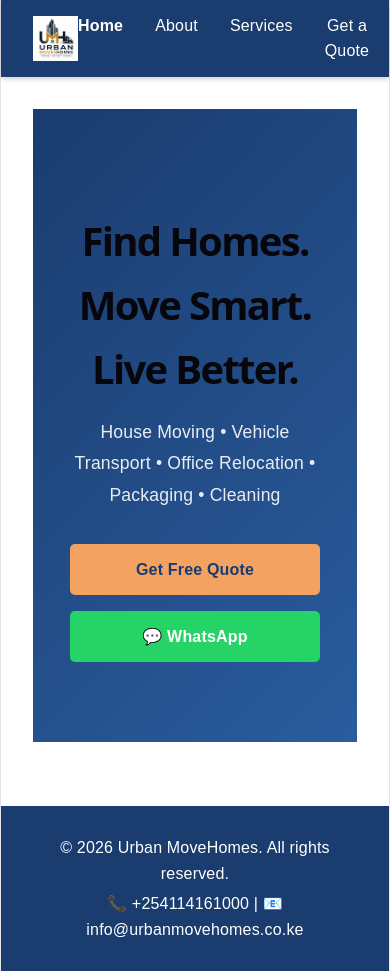
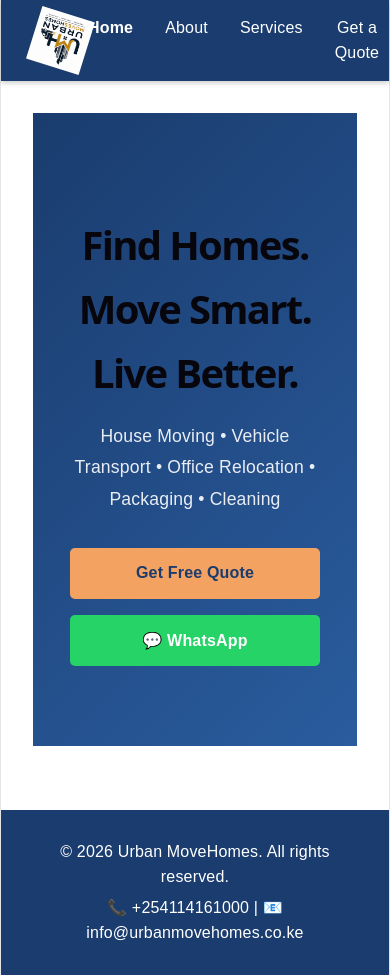
Before and after one commit to ArapCheruiyot/UrbanMovesHomes, a React (Vite) app: page / in a window 390 px wide. Shown: the top 975 px of the page. Built offline with nearby package versions, Linux system fonts and the light colour scheme.

Commit message:
Update logo.css

```diff
--- a/src/css/logo.css
+++ b/src/css/logo.css
@@ -4,7 +4,7 @@
     align-items: center;
 }
 
-/* Text logo — change font-size to control size */
+/* Text logo */
 .logo-text {
     color: #fff;
     font-size: 2.5rem;
@@ -19,80 +19,51 @@
 }
 
 /* ========================================
-   IMAGE LOGO — Adjust height to control size
+   IMAGE LOGO — CONTINUOUS SLOW SPIN
    ======================================== */
 
-/* Default image logo size — change the height value to resize */
 .logo-image {
-    height: 70px;              /* ← Increased from 45px to 70px — adjust as needed */
+    height: 80px;              /* ← Adjust to resize */
     width: auto;
     display: block;
+    cursor: pointer;
+    animation: spin-slow 10s linear infinite;  /* Continuous spin */
     transition: transform 0.3s ease;
 }
 
+/* Pause spin on hover (so users can see the logo clearly) */
 .logo-image:hover {
-    transform: scale(1.05);
+    animation-play-state: paused;
 }
 
-/* Utility sizes for quick changes */
-.logo-image-sm {
-    height: 45px;
-}
-
-.logo-image-md {
-    height: 60px;
-}
-
-.logo-image-lg {
-    height: 80px;
-}
-
-.logo-image-xl {
-    height: 100px;
+/* The slow spin animation */
+@keyframes spin-slow {
+    0% {
+        transform: rotate(0deg);
+    }
+    100% {
+        transform: rotate(360deg);
+    }
 }
 
 /* ========================================
-   RESPONSIVE — smaller on mobile
+   RESPONSIVE
    ======================================== */
 
 @media (max-width: 768px) {
+    .logo-image {
+        height: 65px;
+    }
     .logo-text {
         font-size: 1.8rem;
-    }
-    .logo-image {
-        height: 55px;          /* Smaller on tablets */
-    }
-    .logo-image-sm {
-        height: 35px;
-    }
-    .logo-image-md {
-        height: 45px;
-    }
-    .logo-image-lg {
-        height: 60px;
-    }
-    .logo-image-xl {
-        height: 75px;
     }
 }
 
 @media (max-width: 480px) {
+    .logo-image {
+        height: 55px;
+    }
     .logo-text {
         font-size: 1.4rem;
     }
-    .logo-image {
-        height: 45px;          /* Even smaller on phones */
-    }
-    .logo-image-sm {
-        height: 30px;
-    }
-    .logo-image-md {
-        height: 38px;
-    }
-    .logo-image-lg {
-        height: 50px;
-    }
-    .logo-image-xl {
-        height: 60px;
-    }
 }
```
